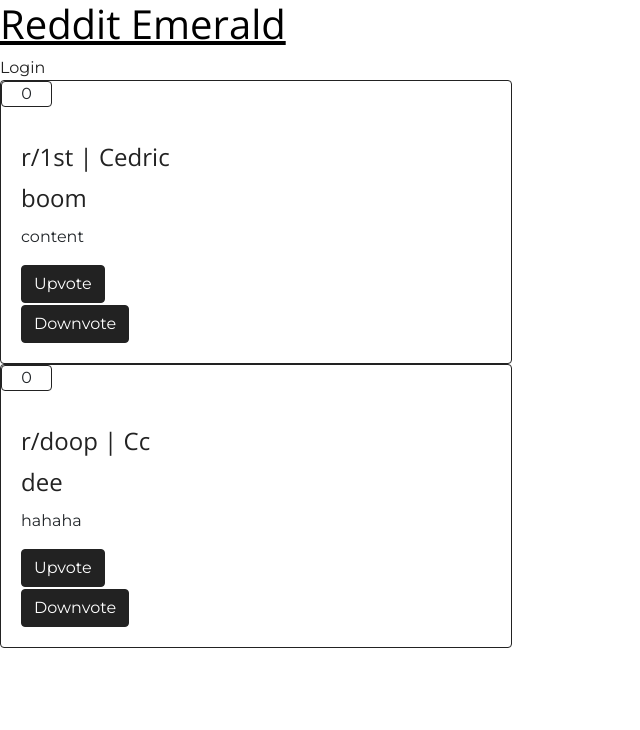
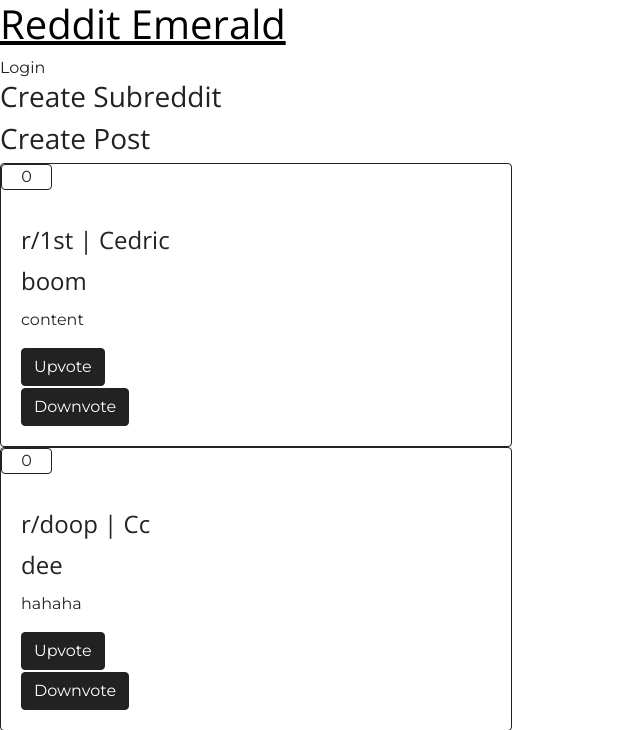
Before and after one commit to CedricMul/reddit_emerald, a Django app: page /r/all/ in a window 1280 px wide. Shown: the top 730 px of the page, without its empty margins (0-640 px from the left). Run offline with Django 3.2, Linux system fonts and the light colour scheme; data comes from the database, SQL or seed files in the repository; some libraries are stand-ins or nearby versions.

Commit message:
Add Hyperlinks to forms

```diff
--- a/Main/templates/index.html
+++ b/Main/templates/index.html
@@ -17,11 +17,14 @@
 {% if subreddit %}
     <h3><a href="subscribe/"> {{ subreddit }} </a></h3>
 {% endif %}
+<h3><a href="/AddSubreddit/">Create Subreddit</a></h3>
+<h3><a href="/AddPost/">Create Post</a></h3>
 {% for p in posts %}
 
 <div class="card border-primary">
     <p class="card header border-primary" id="vote-score">{{ p.votes }}</p>
 <div class="card-body d-flex flex-column align-items-start">
+    {% if is_mod %} <a href="/delete/post/{{ p.id }}/"> Mod Delete</a> {% endif %}
     <h4 class="card-title text-primary"><a href="/r/{{ p.subreddit_parent }}/"> r/{{ p.subreddit_parent }} </a>
         | <a href="/u/{{ p.user_posted }}/"> {{ p.user_posted }} </a>
     </h4>
```
